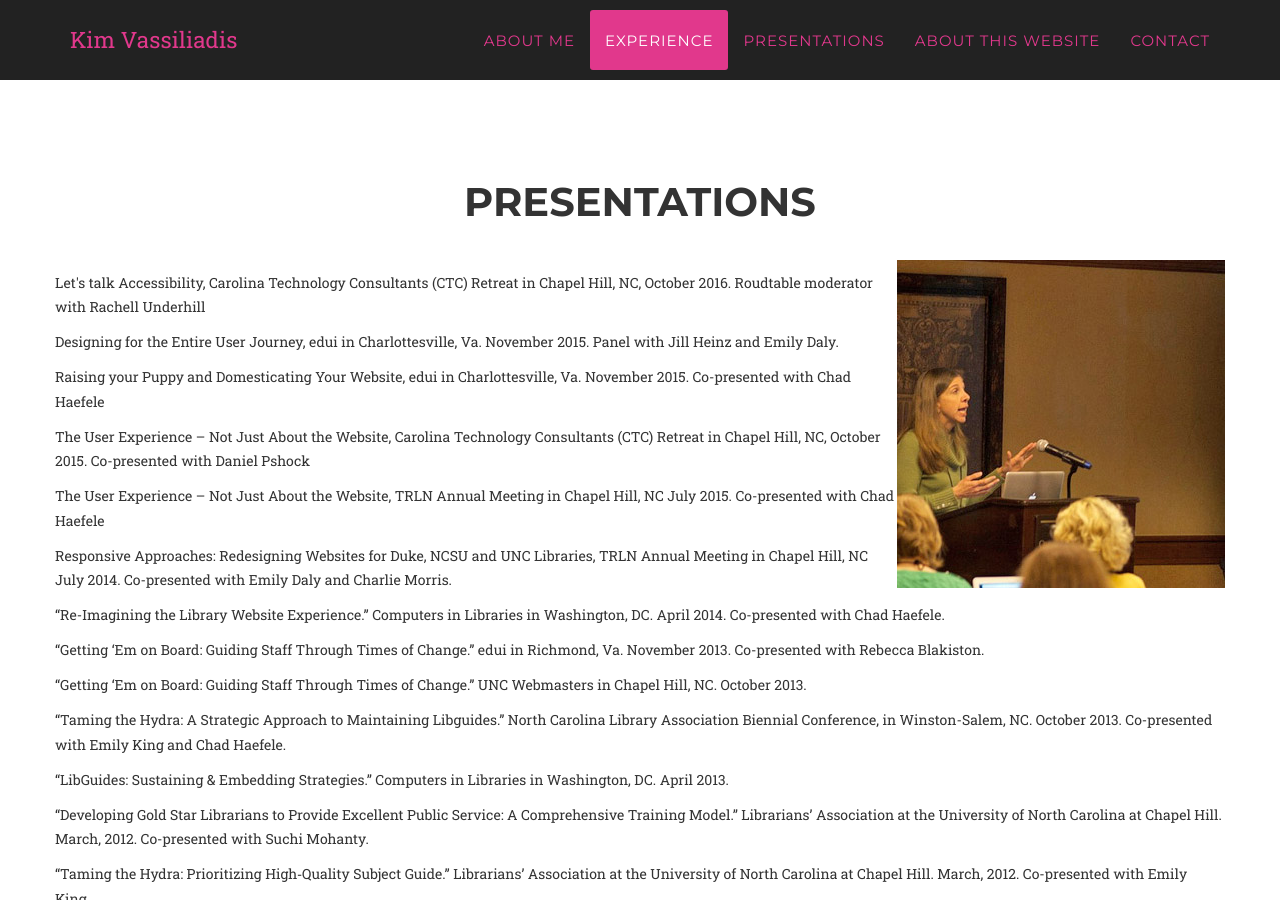
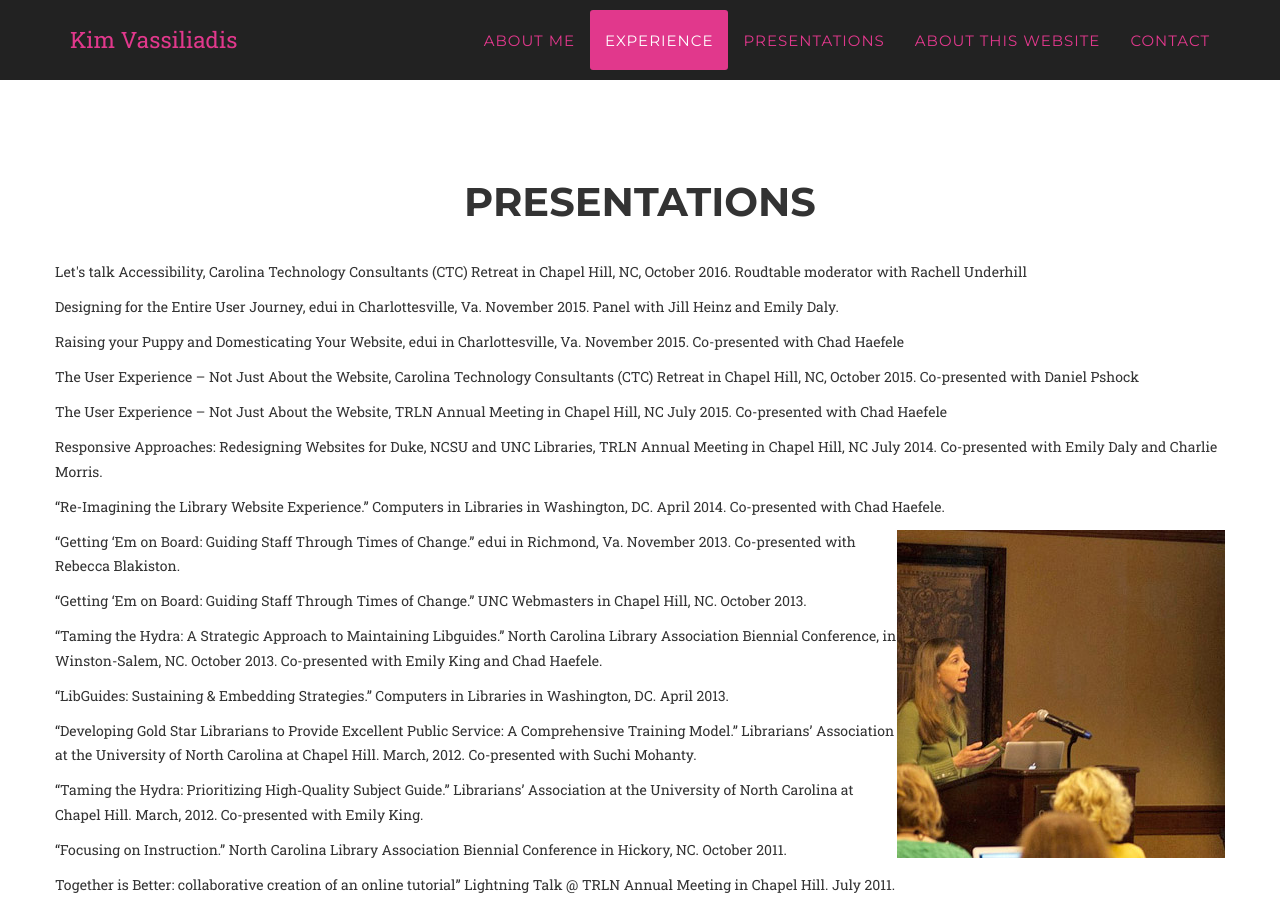
Before and after one commit to kimbrarian/jekyll, a Jekyll site: the page built from index.html, in a window 1280 px wide and 900 px high, scrolled down 2855 px. Built offline with Jekyll 4.4.1, drawn with Linux system fonts in a browser that asks for light colours; some web fonts are replaced.

Commit message:
Update presentations.html

```diff
--- a/_includes/presentations.html
+++ b/_includes/presentations.html
@@ -3,7 +3,7 @@
         <div class="container">
             <div class="row">
                  <h2 class="section-heading" align="center">Presentations</h2><br />
-                <p><img src="img/presentation.jpg" align="right" />
+
                 <p>Let's talk Accessibility, Carolina Technology Consultants (CTC) Retreat in Chapel Hill, NC, October 2016. Roudtable moderator with Rachell Underhill
                <p> Designing for the Entire User Journey, edui in Charlottesville, Va. November 2015. Panel with Jill Heinz and Emily Daly.</p>
 <p>Raising your Puppy and Domesticating Your Website, edui in Charlottesville, Va. November 2015. Co-presented with Chad Haefele</p>
@@ -12,7 +12,7 @@
 <p>The User Experience – Not Just About the Website, TRLN Annual Meeting in Chapel Hill, NC July 2015. Co-presented with Chad Haefele</p>
 <p>Responsive Approaches: Redesigning Websites for Duke, NCSU and UNC Libraries, TRLN Annual Meeting in Chapel Hill, NC July 2014. Co-presented with Emily Daly and Charlie Morris.</p>
 <p>“Re-Imagining the Library Website Experience.” Computers in Libraries in Washington, DC. April 2014. Co-presented with Chad Haefele.</p>
-
+       <p><img src="img/presentation.jpg" align="right" />
 <p>“Getting ‘Em on Board: Guiding Staff Through Times of Change.” edui in Richmond, Va. November 2013. Co-presented with Rebecca Blakiston.</p>
 <p>“Getting ‘Em on Board: Guiding Staff Through Times of Change.” UNC Webmasters in Chapel Hill, NC. October 2013.</p>
 <p>“Taming the Hydra: A Strategic Approach to Maintaining Libguides.” North Carolina Library Association Biennial Conference, in Winston-Salem, NC. October 2013. Co-presented with Emily King and Chad Haefele.</p>
```
